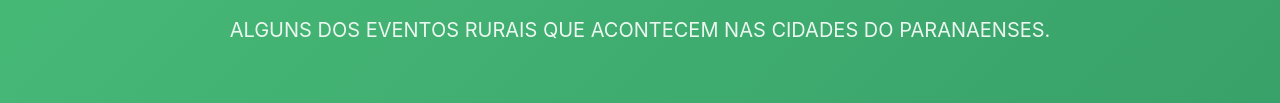
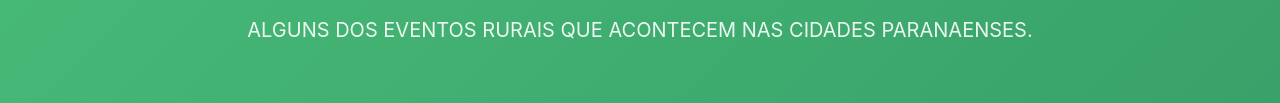
Before and after one commit to EnzoZanoni/Projeto-Agrinho, a plain HTML site: page eventos.html in a window 1280 px wide. Shown: the part 309-412 px from the top of the page. Drawn offline with Linux system fonts and the light colour scheme.

Commit message:
Update eventos.html

```diff
--- a/eventos.html
+++ b/eventos.html
@@ -28,7 +28,7 @@
         <section class="page-header">
             <div class="container">
                 <h1>Eventos</h1>
-                <p>ALGUNS DOS EVENTOS RURAIS QUE ACONTECEM NAS CIDADES DO PARANAENSES.</p>
+                <p>ALGUNS DOS EVENTOS RURAIS QUE ACONTECEM NAS CIDADES PARANAENSES.</p>
             </div>
         </section>
 
```
